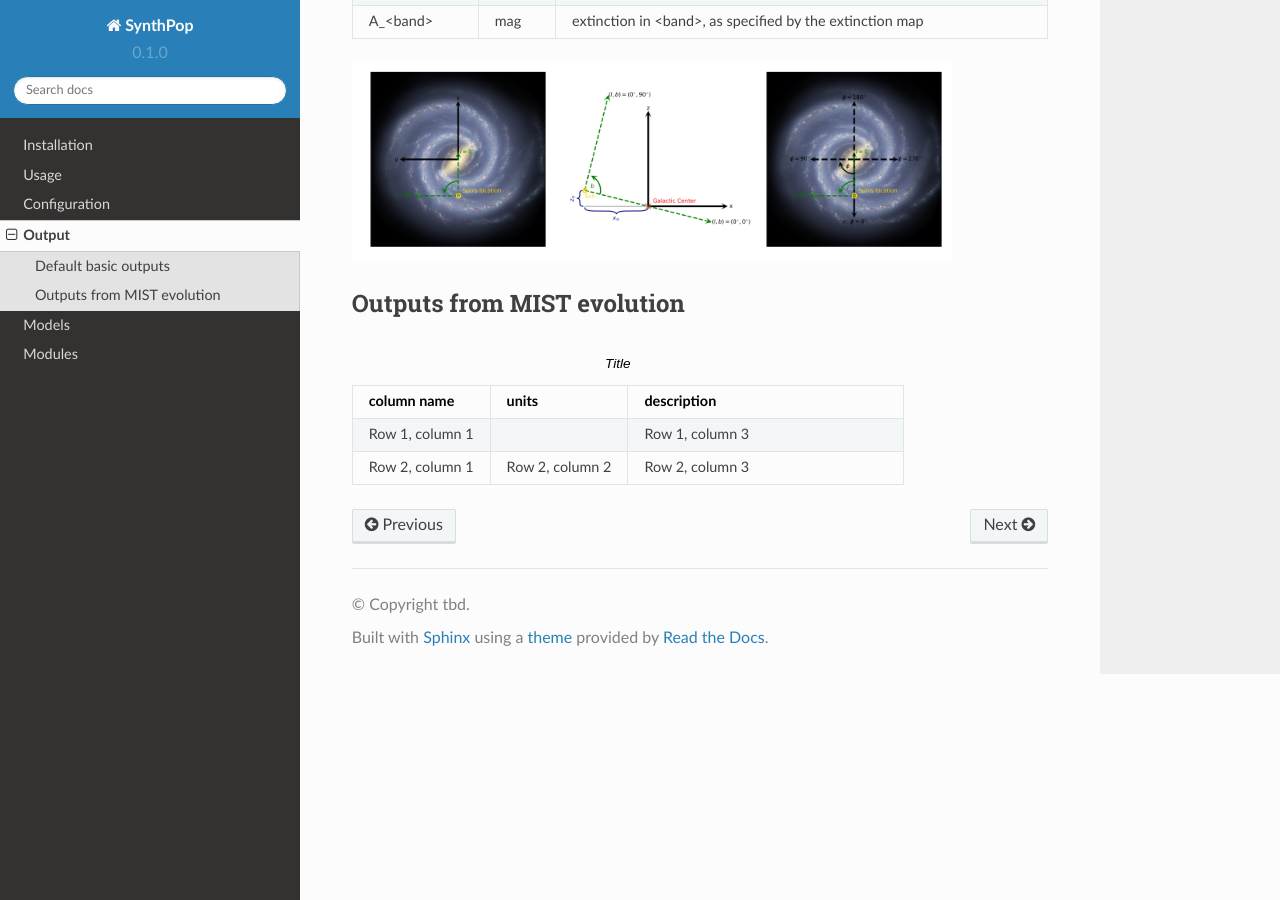
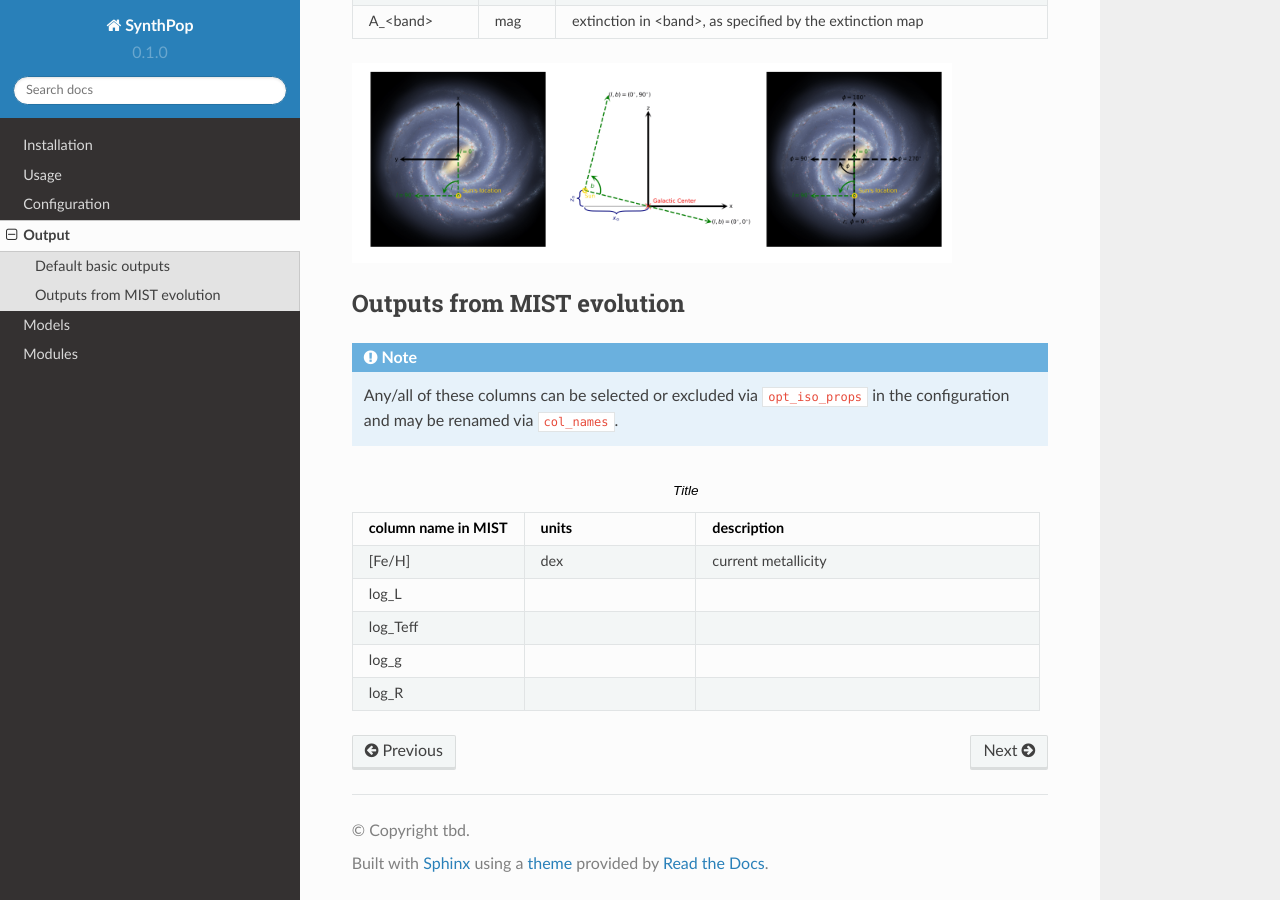
Before and after one commit to synthpop-galaxy/synthpop, a Sphinx documentation site: the page built from docs/source/output.rst, in a window 1280 px wide and 900 px high, scrolled down 774 px. Built offline with Sphinx 7.4.7 and the Read the Docs theme 2.0.0, drawn with Linux system fonts in a browser that asks for light colours.

Commit message:
Update output.rst

```diff
--- a/docs/source/output.rst
+++ b/docs/source/output.rst
@@ -63,16 +63,28 @@ Default basic outputs
 Outputs from MIST evolution
 ----------------------------
 
+.. note::
+    Any/all of these columns can be selected or excluded via ``opt_iso_props`` in the configuration and may be renamed via ``col_names``.
+
 .. list-table:: Title
    :widths: 25 25 50
    :header-rows: 1
 
-   * - column name
+   * - column name in MIST
      - units
      - description
-   * - Row 1, column 1
+   * - [Fe/H]
+     - dex
+     - current metallicity
+   * - log_L
      -
-     - Row 1, column 3
-   * - Row 2, column 1
-     - Row 2, column 2
-     - Row 2, column 3
+     -
+   * - log_Teff
+     -
+     -
+   * - log_g
+     -
+     -
+   * - log_R
+     -
+     -
```
